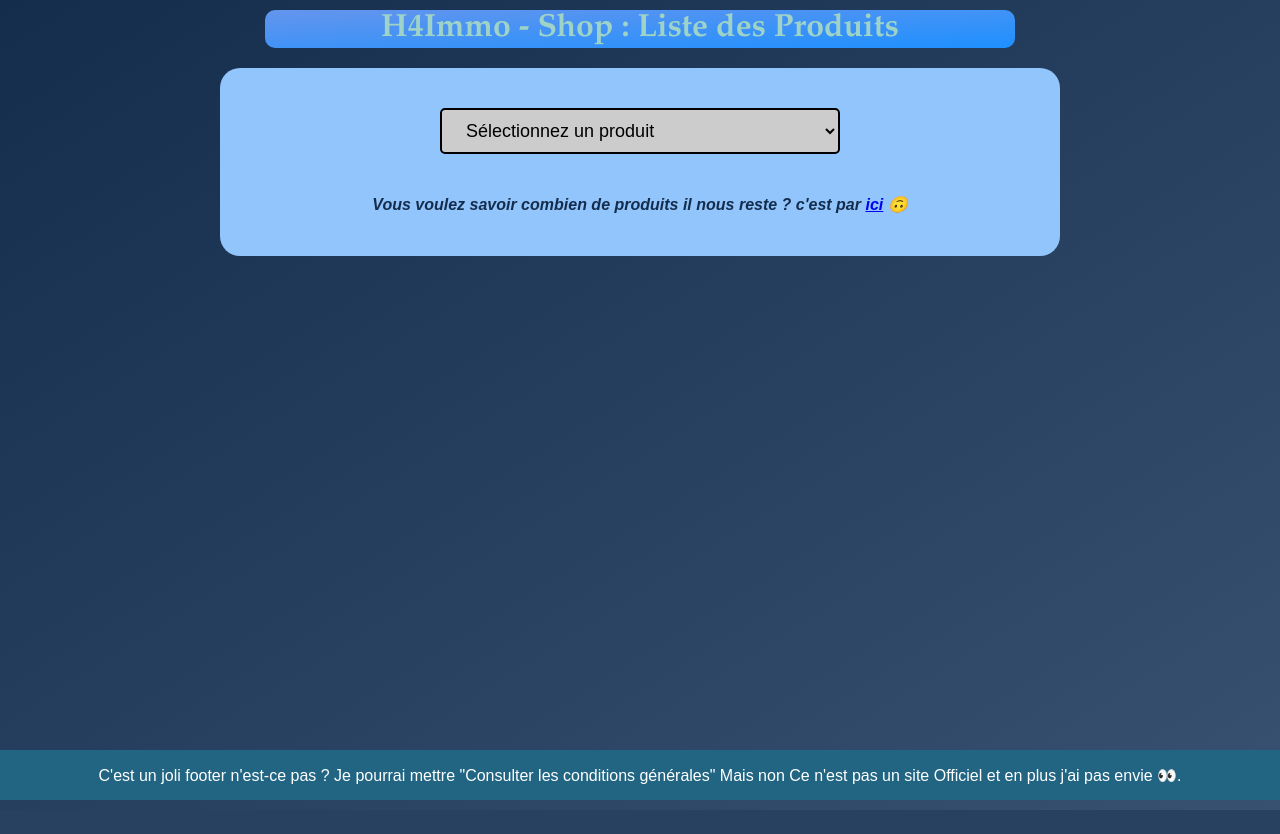
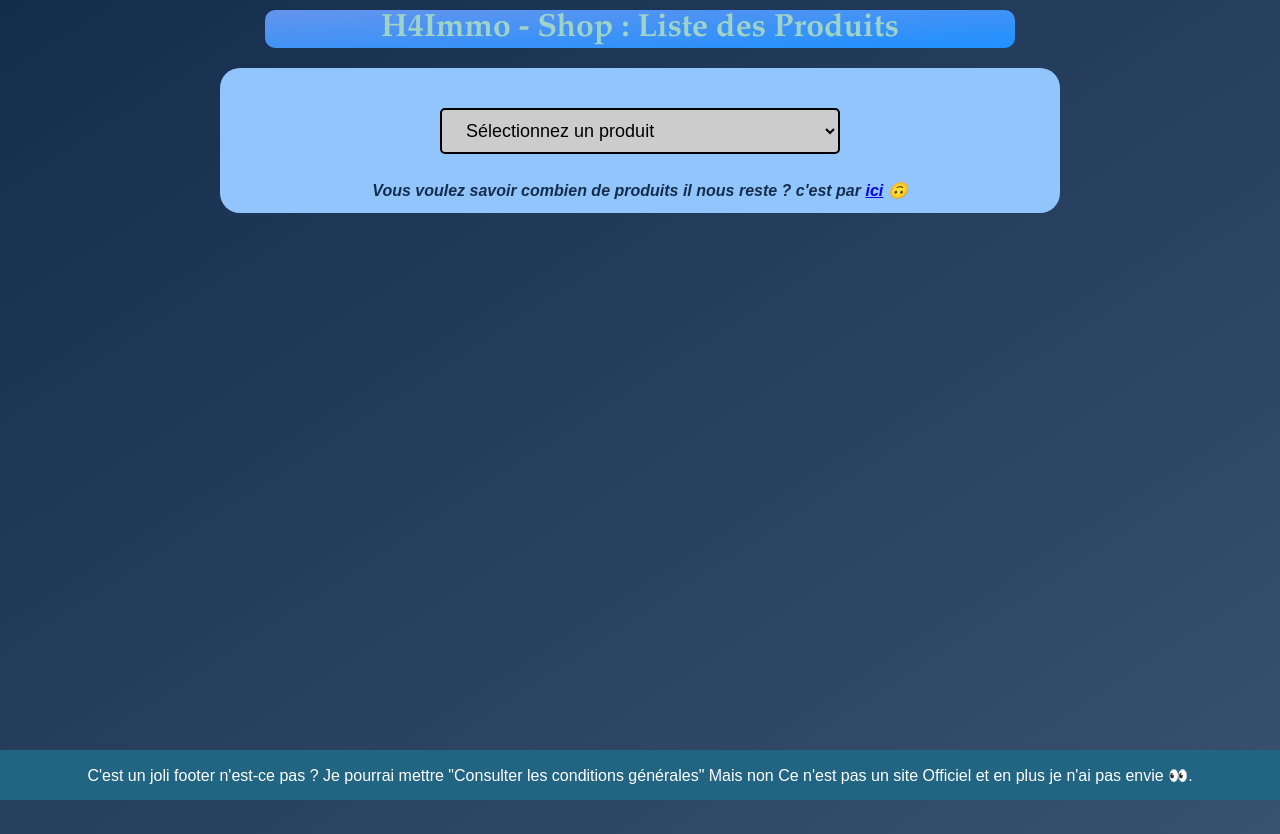
Before and after one commit to Al-Natour-Mazen/SiteWeb-with-Symfony_Project, a Symfony app: template templates/Vue/Product/productList.html.twig in a window 1280 px wide. Before the commit the page ends 810 px from the top, so only its background shows below. Run offline with Twig, Linux system fonts and the light colour scheme; the template is opened without the code that fills it, so the values that code supplies are empty; some libraries are stand-ins or nearby versions.

Commit message:
changement du css pour match avec toutes les pages + du twig footer

```diff
--- a/public/css/Layouts/base.css
+++ b/public/css/Layouts/base.css
@@ -16,7 +16,7 @@ body {
     padding: 0;
     background: linear-gradient(to right bottom, #142d4c, #385170);
     width: 100vw;
-    height: 100vh;
+    height: 103vh;
     font-family: 'Lexend Deca', sans-serif;
     color: #878787;
     text-align: center;
--- a/public/css/Vue/Products/ListProduct.css
+++ b/public/css/Vue/Products/ListProduct.css
@@ -73,4 +73,6 @@
 h4{
     font-style: italic;
     color: #142d4c;
+    margin-top: 7px;
+    margin-bottom: -7px;
 }
--- a/public/css/Vue/Products/mailnbproduct.css
+++ b/public/css/Vue/Products/mailnbproduct.css
@@ -2,6 +2,6 @@ h3{
     text-decoration: underline;
 }
 input{
-    width: 60%;
+    width: 69%;
     align-self: center;
 }
--- a/templates/Layouts/footer.html.twig
+++ b/templates/Layouts/footer.html.twig
@@ -1,4 +1,4 @@
 <p>
      C'est un joli footer n'est-ce pas ? Je pourrai mettre "Consulter les conditions générales"
-    Mais non Ce n'est pas un site Officiel et en plus j'ai pas envie 👀.
+    Mais non Ce n'est pas un site Officiel et en plus je n'ai pas envie 👀.
 </p>
```
Also changed, not shown: dbvente/immo_shop.db.
